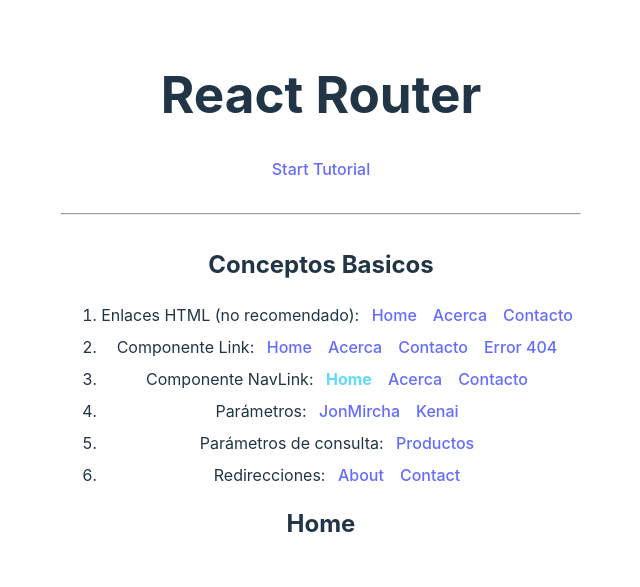
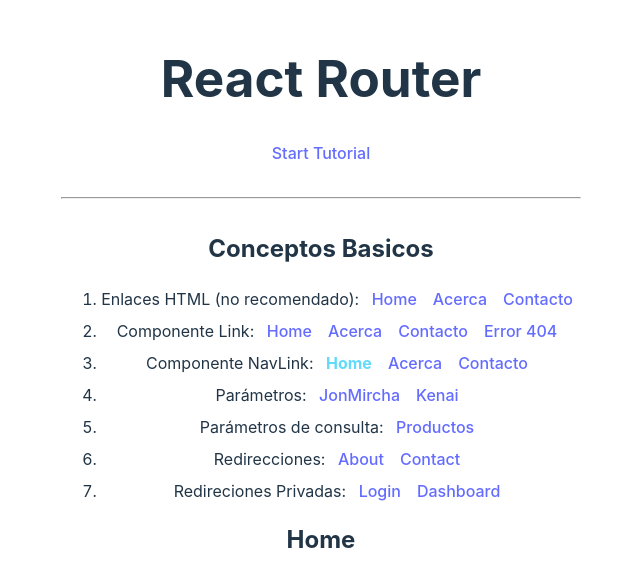
Before and after one commit to oyham/React-by-JonMircha-2, a React (Vite) app: page / in a window 1280 px wide. Shown: the part 103-690 px from the top of the page, without its empty margins (319-959 px from the left). Built offline with nearby package versions, Linux system fonts and the light colour scheme.

Commit message:
61 React Router

```diff
--- a/src/components/ConceptosBasicos.jsx
+++ b/src/components/ConceptosBasicos.jsx
@@ -7,22 +7,28 @@
 import MenuConceptos from './MenuConceptos'
 import Usuario from '../pages/Usuario'
 import Productos from '../pages/Productos'
+import Login from '../pages/Login'
+import Dashboard from '../pages/Dashboard'
+import PrivateRoute from './PrivateRoute'
+
 
 const ConceptosBasicos = () => {
 
-       return (
+    return (
         <div>
             <h2>Conceptos Basicos</h2>
             <Router>
-            <MenuConceptos />
+                <MenuConceptos />
                 <Routes>
-                    <Route path="/" element={<Home />}/>
-                    <Route path="/acerca" element={<Acerca />}/>
-                    <Route path="/contacto" element={<Contacto />}/>
-                    <Route path="/usuario/:username" element={<Usuario />}/>
-                    <Route path="/productos" element={<Productos />}/>
-                    <Route path="/about"  element={ <> <Navigate to="/acerca" /> </> } />
-                    <Route path="*" element={<Error404 />}/>
+                    <Route path="/" element={<Home />} />
+                    <Route path="/acerca" element={<Acerca />} />
+                    <Route path="/contacto" element={<Contacto />} />
+                    <Route path="/usuario/:username" element={<Usuario />} />
+                    <Route path="/productos" element={<Productos />} />
+                    <Route path="/about" element={<> <Navigate to="/acerca" /> </>} />
+                    <Route path="/login" element={<Login />} />
+                    <Route path="/dashboard" element={<PrivateRoute private={Dashboard} />} />
+                    <Route path="*" element={<Error404 />} />
                 </Routes>
             </Router>
         </div>
--- a/src/components/MenuConceptos.jsx
+++ b/src/components/MenuConceptos.jsx
@@ -38,6 +38,11 @@
           <Link to="/about">About</Link>
           <Link to="/contact">Contact</Link>
         </li>
+        <li>
+          <span>Redireciones Privadas: </span>
+          <Link to="login">Login</Link>
+          <Link to="dashboard">Dashboard</Link>
+        </li>
       </ol>
     </nav>
   )
--- /dev/null
+++ b/src/components/PrivateRoute.jsx
@@ -0,0 +1,13 @@
+import React from 'react'
+import { Navigate } from 'react-router-dom';
+
+const PrivateRoute = ({ private: Private }) => {
+    //simualcion de autenticación
+    let auth;
+    auth = true;
+    auth = null;
+
+    return auth ? <Private /> : <Navigate to="/login" />;
+}
+
+export default PrivateRoute
--- /dev/null
+++ b/src/pages/Dashboard.jsx
@@ -0,0 +1,9 @@
+import React from 'react'
+
+const Dashboard = () => {
+  return (
+    <div>Dashboard</div>
+  )
+}
+
+export default Dashboard
--- /dev/null
+++ b/src/pages/Login.jsx
@@ -0,0 +1,9 @@
+import React from 'react'
+
+const Login = () => {
+  return (
+    <div>Login</div>
+  )
+}
+
+export default Login
```
Also changed, not shown: 1 other file (tests, documents, lock files or other folders).
